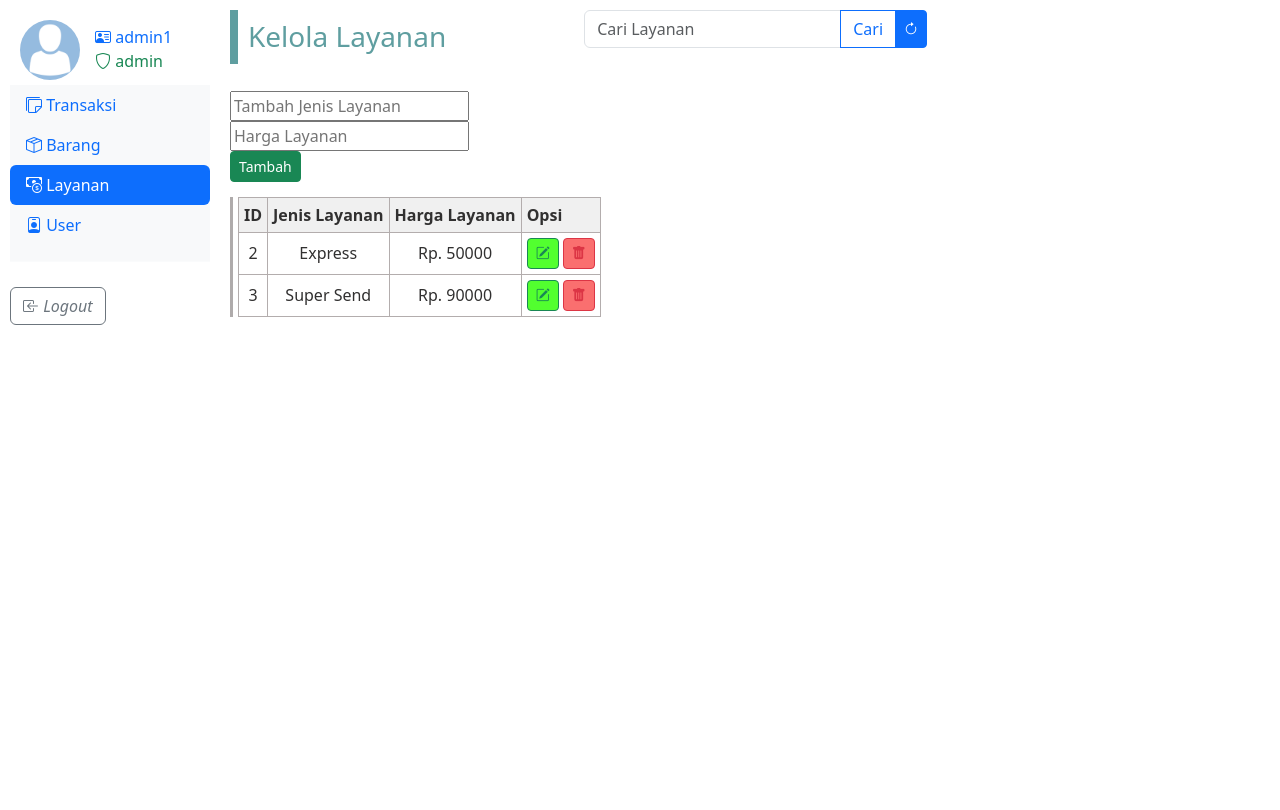
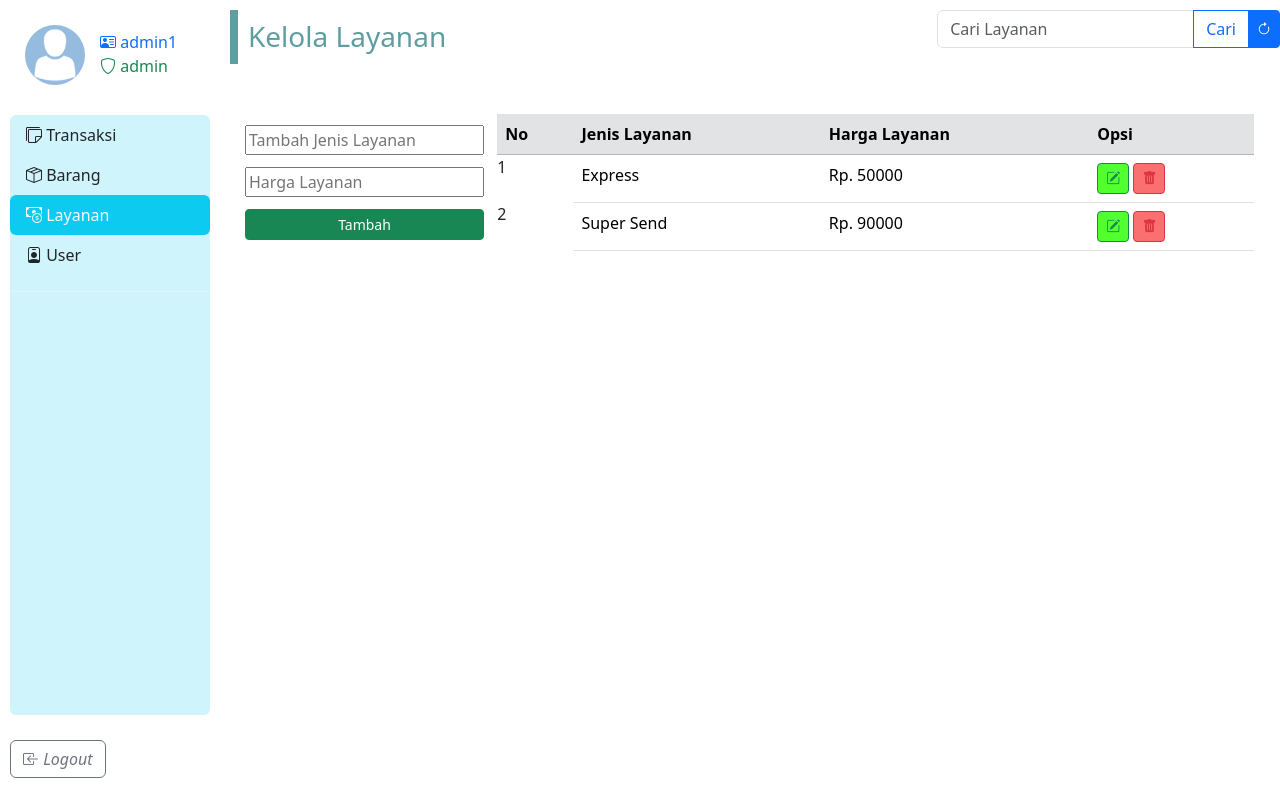
Before and after one commit to Kreteque/pengiriman, a PHP site: page /pengiriman/page/layanan.php in a window 1280 px wide; the page is wider, and only the part inside the window is pictured. Run offline with PHP 8.4, Linux system fonts and the light colour scheme; a user stored in the database is signed in; data comes from the database, SQL or seed files in the repository.

Commit message:
redefined #UI

```diff
--- a/assets/styles/style.css
+++ b/assets/styles/style.css
@@ -41,11 +41,11 @@ html{
 
 .kt-user{
     width: 200px;
-    margin: 5px;
+    margin: 10px;
     height: 60px;
     display: flex;
     flex-direction: row;
-    margin-bottom: 10px;
+    margin-bottom: 35px;
     /* border-bottom: 8px;
     border-bottom-style: solid;
     border-bottom-color: gray; */
@@ -84,18 +84,22 @@ html{
     border-left: 8px;
     border-left-color: cadetblue;
     border-left-style: solid;
-    margin-bottom: 27px;
+    margin-bottom: 50px;
 
 }
 
 .kt-body{
     height: fit-content;
-    width: fit-content;
+    width: 80vw;
     /* height: 500px; */
     /* background-color: aquamarine; */
-    border-left: 3px;
+    /* border-left: 3px;
     border-left-color: rgb(175, 171, 171);
-    border-left-style: solid;
+    border-left-style: solid; */
+    padding-left: 15px;
+    display: flex;
+    flex-direction: row;
+    justify-content: space-between;
 }
 
 .logout{
@@ -177,3 +181,19 @@ html{
 a.nav-link{
     width: 100%;
 }
+
+.adder-form{
+    display: flex;
+    flex-direction: column;
+    justify-content: space-evenly;
+}
+
+table {
+    counter-reset: rowNumber;
+ }
+ tbody tr::before {
+    counter-increment: rowNumber;
+    content: counter(rowNumber);
+    /* padding-right: 0.3 em; */
+    text-align: center;
+ }
--- a/page/layanan.php
+++ b/page/layanan.php
@@ -12,25 +12,7 @@
             height: 60px;
             border-radius: 50%;
         }
-        table {
-            border:1px solid #b3adad;
-            border-collapse:collapse;
-            padding:5px;
-            margin: 5px;
-        }
-        table th {
-            border:1px solid #b3adad;
-            padding:5px;
-            background: #f0f0f0;
-            color: #313030;
-        }
-        table td {
-            border:1px solid #b3adad;
-            text-align:center;
-            padding:5px;
-            background: #ffffff;
-            color: #313030;
-        }
+
     </style>
 
 <link rel="stylesheet" href="../assets/styles/bootstrap.min.css">
@@ -58,23 +40,23 @@
             </div>
         </div>
 
-    <div class="text-white bg-light">
+    <div class="text-white bg-info-subtle rounded h-75">
 
     <ul class="nav nav-pills flex-column mb-auto mt-auto">
       <li class="nav-item">
-        <a href="http://localhost/pengiriman/page/transaksi.php" class="nav-link text-mute " aria-current="page">
+        <a href="http://localhost/pengiriman/page/transaksi.php" class="nav-link text-dark " aria-current="page">
         <i class="bi bi-stickies"></i>
           Transaksi
         </a>
       </li>
       <li>
-        <a href="http://localhost/pengiriman/page/kelola_barang.php" class="nav-link text-mute">
+        <a href="http://localhost/pengiriman/page/kelola_barang.php" class="nav-link text-dark">
         <i class="bi bi-box-seam"></i>
           Barang
         </a>
       </li>
       <li>
-        <a href="http://localhost/pengiriman/page/layanan.php" class="nav-link text-mute active">
+        <a href="http://localhost/pengiriman/page/layanan.php" class="nav-link text-light bg-info  active">
         <i class="bi bi-cash-coin"></i>
           Layanan
         </a>
@@ -83,7 +65,7 @@
       <?php
                 // cek hanya level admin yang bisa mengakses fungsi kelola user
                 if(isset($_SESSION['level']) && $_SESSION['level']=="admin"){
-                    print "<li> <a href='http://localhost/pengiriman/page/user.php' class='nav-link text-mute'> <i class='bi bi-person-badge'></i> User</a></li>";
+                    print "<li> <a href='http://localhost/pengiriman/page/user.php' class='nav-link text-dark'> <i class='bi bi-person-badge'></i> User</a></li>";
                 }
         ?>
 
@@ -104,8 +86,8 @@
         <div class="kt-box2">
             <div class="kt-head">
                 <h3 class="h3-kt2">Kelola Layanan</h3>
-                <form class="search-bar" action="" method="get">
-                <div class="input-group">
+                <form class="search-bar position-absolute top-10 end-0" action="" method="get">
+                <div class="input-group ">
                     <input type="search" name="cari-tr" id="" placeholder="Cari Layanan" class="form-control">
                     <input type="submit" value="Cari" class="btn btn-outline-primary">
                     <button class="btn btn-primary btn-sm" id="refresh" onclick="window.location='http://localhost/pengiriman/page/layanan.php'"><i class="bi bi-arrow-clockwise"></i></button>
@@ -113,7 +95,9 @@
                 </form>
             </div>
 
-            <form action="<?php $_SERVER['PHP_SELF']; ?>" method="post" id="input-form-ly">
+        <div class="kt-body">
+
+        <form class="adder-form" action="<?php $_SERVER['PHP_SELF']; ?>" method="post" id="input-form-ly">
                 <div>
                     <input type="text" name="tambah-jenis-ly" id="" placeholder="Tambah Jenis Layanan">
                 </div>
@@ -123,16 +107,12 @@
                 </div>
 
                 <input type="submit" value="Tambah" class="btn btn-success btn-sm">
-            </form>
+        </form>
 
-
-
-            <div class="kt-body">
-
-        <table>
-		<thead>
+        <table class="table table-lg w-75">
+		<thead class="table-secondary">
 			<tr>
-				<th>ID</th>
+				<th>No</th>
 				<th>Jenis Layanan</th>
                 <th>Harga Layanan</th>
                 <th>Opsi</th>
@@ -172,7 +152,7 @@
 
 			<tr id="opsi">
 
-				<td><?php echo $row["id_layanan"]; ?></td>
+				<!-- <td><?php echo $row["id_layanan"]; ?></td> -->
 				<td id="<?php echo $row['id_layanan']; ?>"><?php echo $row["jenis_layanan"]; ?></td>
                 <td id="<?php echo $row['id_layanan']; ?>">Rp. <?php echo $row["harga_layanan"]; ?></td>
 
```
Also changed, not shown: page/kelola_barang.php (+17 -36 lines), page/transaksi.php (+14 -32 lines), page/user.php (+15 -35 lines).
